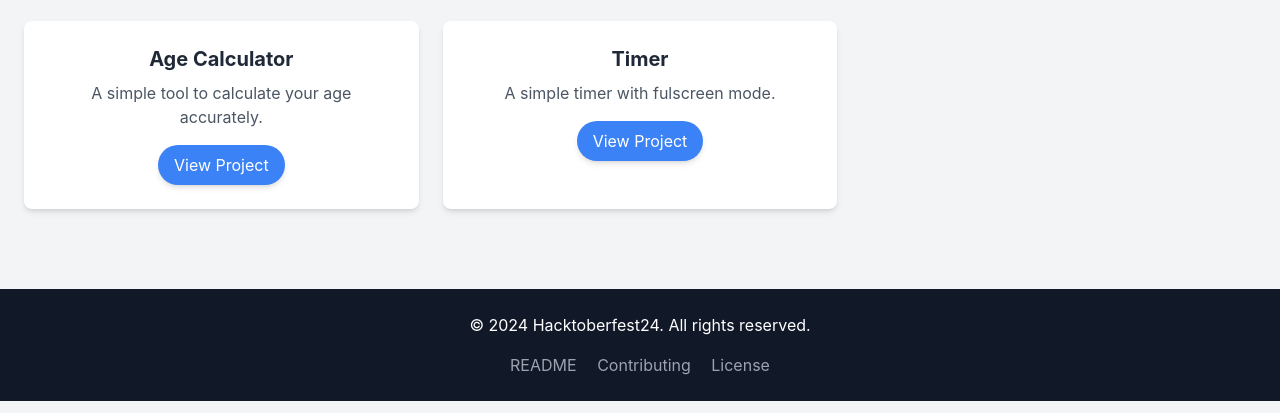
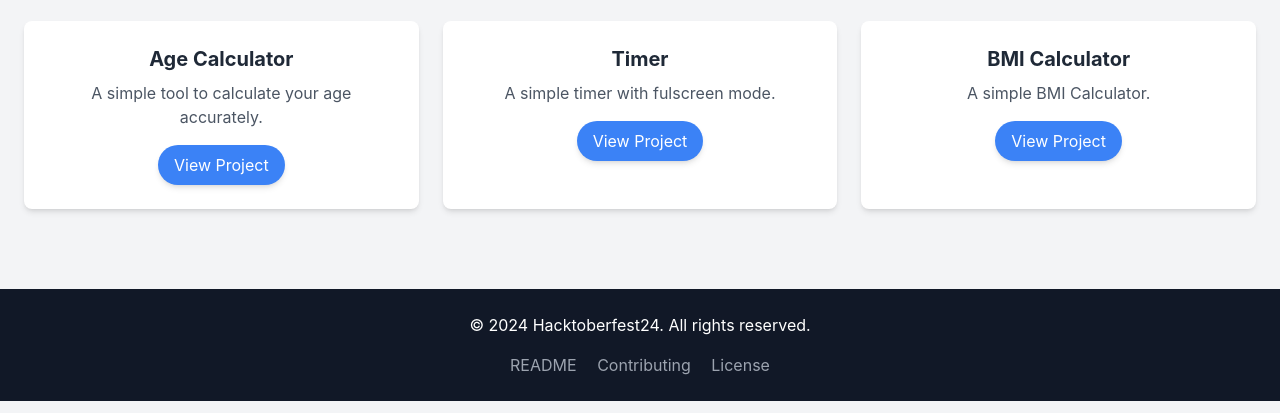
Before and after one commit to shalini0948/hacktoberfest24, a plain HTML site: page index.html in a window 1280 px wide. Shown: the part 387-800 px from the top of the page. Drawn offline with nearby package versions, Linux system fonts and the light colour scheme.

Commit message:
Update index.html

```diff
--- a/index.html
+++ b/index.html
@@ -61,6 +61,7 @@
     const projectFiles = [
       { name: "Age Calculator", file: "age-calc.html", description: "A simple tool to calculate your age accurately." },
       { name: "Timer", file: "timer.html", description: "A simple timer with fulscreen mode." },
+      { name: "BMI Calculator", file: "bmi-calc.html", description: "A simple BMI Calculator." },
       // Add more projects here as new files are added
     ];
 
```
